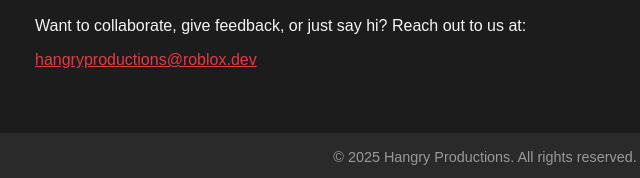
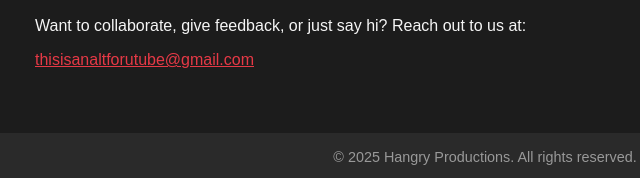
Before and after one commit to Hangry-Studios/Hangry-studios, a plain HTML site: page index.html in a window 1280 px wide. Shown: the part 776-954 px from the top of the page, 155-795 px from the left. Drawn offline with Linux system fonts and the light colour scheme.

Commit message:
Update index.html

```diff
--- a/index.html
+++ b/index.html
@@ -211,7 +211,7 @@
     <section id="contact">
       <h2 id="contact-title">Contact</h2>
       <p id="contact-text"></p>
-      <p><a href="mailto:hangryproductions@roblox.dev" style="color:#e63946;">hangryproductions@roblox.dev</a></p>
+      <p><a href="mailto:thisisanaltforutube@gmail.com" style="color:#e63946;">thisisanaltforutube@gmail.com</a></p>
     </section>
   </main>
 
```
